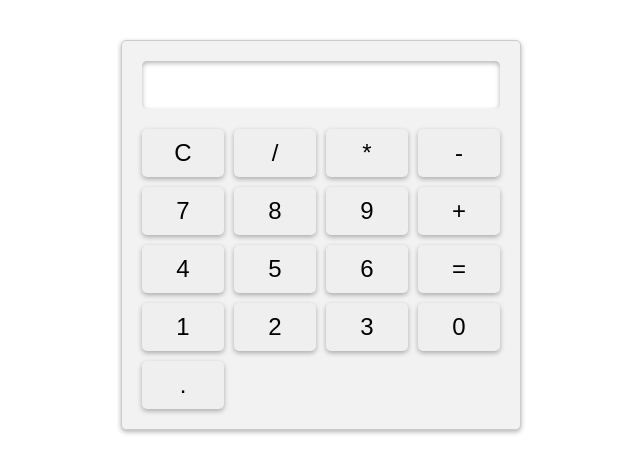
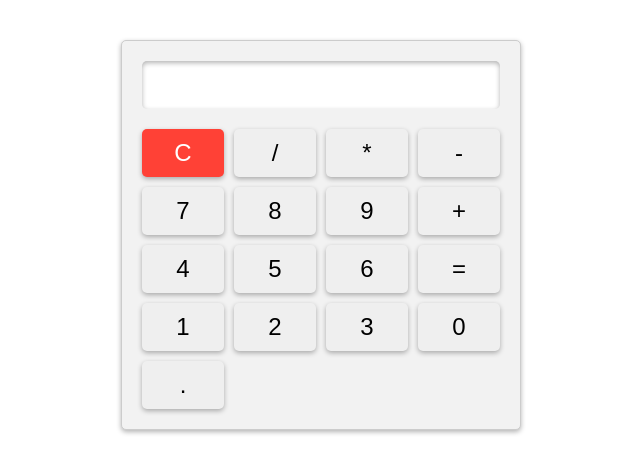
Before and after one commit to lamourianass/Basic-calculator, a plain HTML site: page index.html in a window 1280 px wide. Shown: the whole page, without its empty margins (319-959 px from the left). Drawn offline with Linux system fonts and the light colour scheme.

Commit message:
Done .clear css

```diff
--- a/style.css
+++ b/style.css
@@ -44,3 +44,8 @@ button:hover,
 button:focus {
   background-color: #ddd;
 }
+
+.clear {
+  background-color: #ff4136;
+  color: #fff;
+}
```
